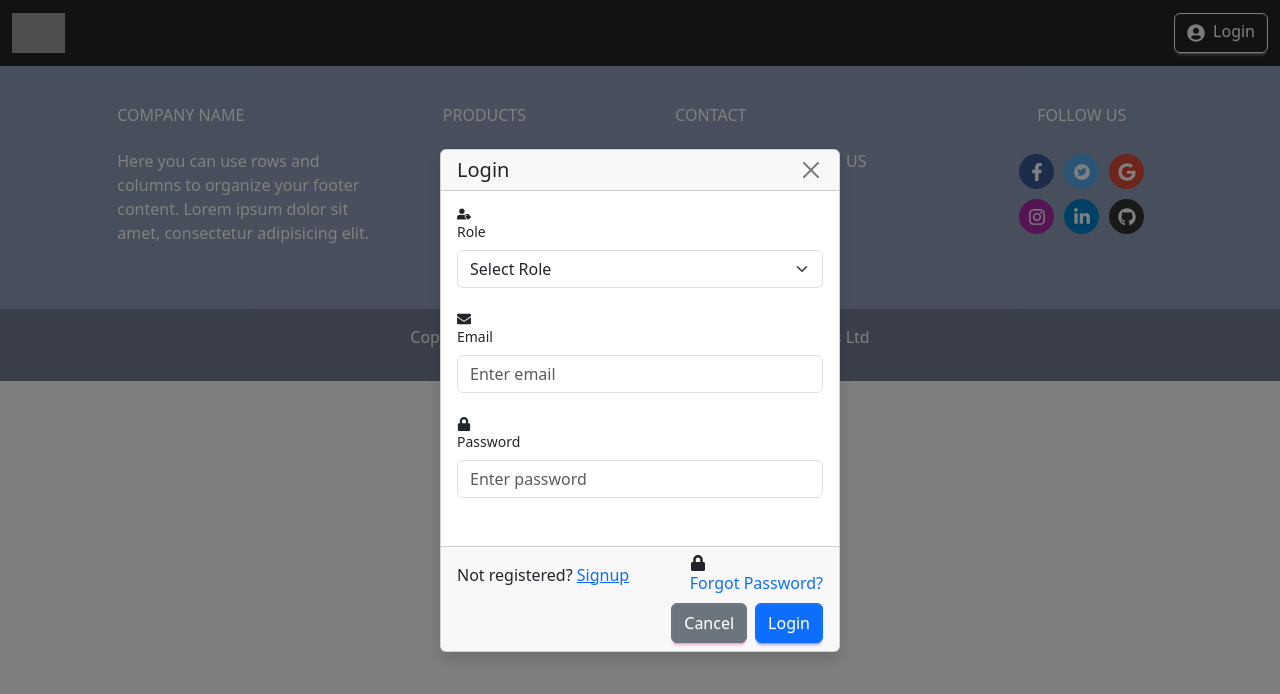
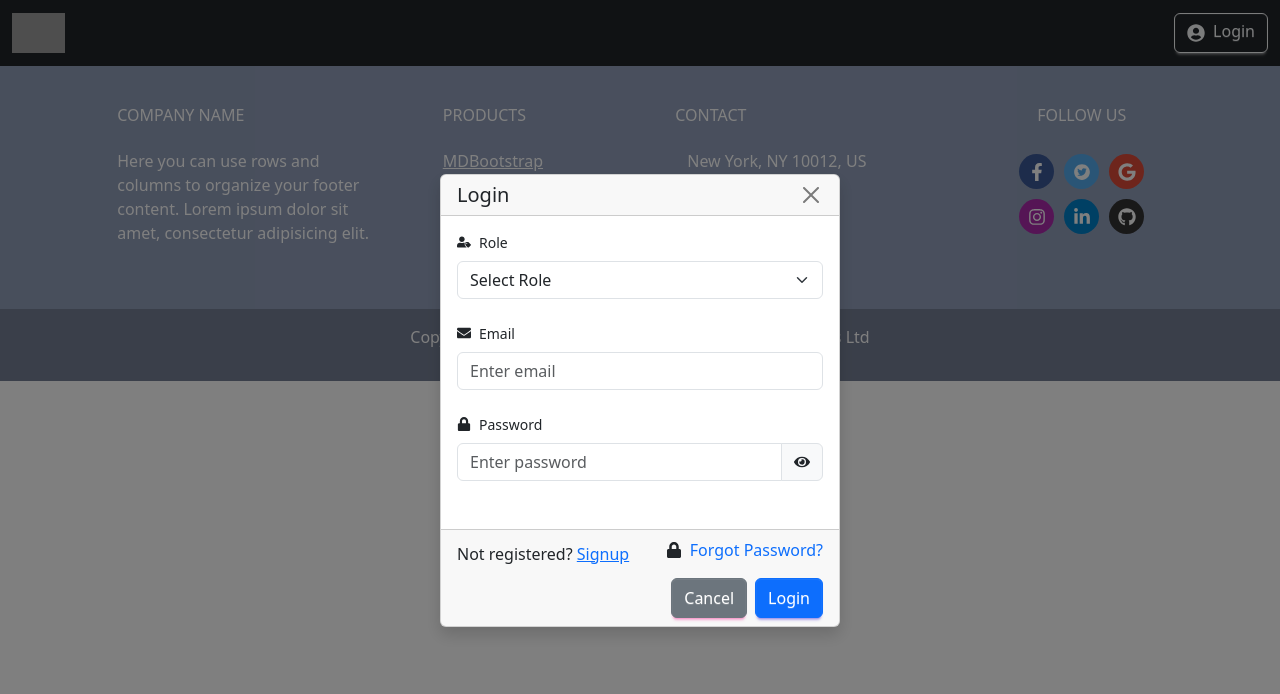
Before and after one commit to pushkardubey123/HR-Frontend, a React (Vite) app: page /login in a window 1280 px wide. Shown: the top 694 px of the page. Built offline with nearby package versions, Linux system fonts and the light colour scheme; grey boxes are pictures that could not be loaded.

Commit message:
first commit

```diff
--- a/src/Components/Common/ForgotPassword.jsx
+++ b/src/Components/Common/ForgotPassword.jsx
@@ -1,10 +1,11 @@
- import React from "react";
+import React from "react";
 import { useForm } from "react-hook-form";
 import { yupResolver } from "@hookform/resolvers/yup";
 import * as yup from "yup";
 import axios from "axios";
 import Swal from "sweetalert2";
 import { useNavigate } from "react-router-dom";
+import { FaEnvelope } from "react-icons/fa";
 
 const schema = yup.object().shape({
   email: yup.string().email("Invalid email").required("Email is required"),
@@ -28,23 +29,64 @@ const ForgotPassword = () => {
       localStorage.setItem("email", data.email);
       navigate("/verify-otp");
     } catch (err) {
-      Swal.fire("Error", err.response?.data?.message || "Something went wrong", "error");
+      Swal.fire(
+        "Error",
+        err.response?.data?.message || "Something went wrong",
+        "error"
+      );
     }
   };
 
   return (
-    <div className="container mt-5">
-      <h3>Forgot Password</h3>
-      <form onSubmit={handleSubmit(onSubmit)}>
-        <div className="mb-3">
-          <label>Email</label>
-          <input className="form-control" {...register("email")} />
-          <small className="text-danger">{errors.email?.message}</small>
+    <div style={backdropStyle}>
+      <div className="card shadow" style={cardStyle}>
+        <div className="card-header text-center">
+          <h4>Forgot Password</h4>
         </div>
-        <button className="btn btn-primary">Send OTP</button>
-      </form>
+        <form onSubmit={handleSubmit(onSubmit)}>
+          <div className="card-body">
+            <div className="mb-3">
+              <label className="form-label d-flex align-items-center gap-1">
+                <FaEnvelope /> <span>Email</span>
+              </label>
+              <input
+                type="email"
+                className="form-control"
+                placeholder="Enter your email"
+                {...register("email")}
+              />
+              {errors.email && (
+                <small className="text-danger">{errors.email.message}</small>
+              )}
+            </div>
+          </div>
+          <div className="card-footer text-end">
+            <button type="submit" className="btn btn-dark">
+              Send OTP
+            </button>
+          </div>
+        </form>
+      </div>
     </div>
   );
 };
 
+const backdropStyle = {
+  backgroundImage: `url('https://images.pexels.com/photos/1007568/pexels-photo-1007568.jpeg?auto=compress&cs=tinysrgb&w=1260&h=750&dpr=2')`,
+  backgroundSize: "cover",
+  backgroundPosition: "center",
+  height: "100vh",
+  display: "flex",
+  justifyContent: "center",
+  alignItems: "center",
+  padding: "1rem",
+};
+
+const cardStyle = {
+  width: "100%",
+  maxWidth: "400px",
+  borderRadius: "12px",
+  backgroundColor: "rgba(255,255,255,0.95)",
+};
+
 export default ForgotPassword;
--- a/src/Components/Common/Login.jsx
+++ b/src/Components/Common/Login.jsx
@@ -1,11 +1,11 @@
-import React from "react";
+import React, { useState } from "react";
 import axios from "axios";
 import Swal from "sweetalert2";
 import { useForm } from "react-hook-form";
 import { yupResolver } from "@hookform/resolvers/yup";
 import * as yup from "yup";
 import { Link, useNavigate } from "react-router-dom";
-import { FaEnvelope, FaLock, FaUserTag } from "react-icons/fa";
+import { FaEnvelope, FaLock, FaUserTag, FaEye, FaEyeSlash } from "react-icons/fa";
 
 const schema = yup.object().shape({
   role: yup.string().required("Role is required"),
@@ -20,6 +20,8 @@ const Login = ({ onClose, onLoginSuccess }) => {
     formState: { errors },
   } = useForm({ resolver: yupResolver(schema) });
 
+  const [showPassword, setShowPassword] = useState(false);
+  const [loading, setLoading] = useState(false);
   const navigate = useNavigate();
 
   const showAlert = (title, text, icon) => {
@@ -33,14 +35,17 @@ const Login = ({ onClose, onLoginSuccess }) => {
 
   const onSubmit = async (data) => {
     try {
+      setLoading(true);
       const res = await axios.post(
         `${import.meta.env.VITE_API_URL}/user/login`,
         data
       );
+
       if (res.data.success === true) {
         const actualRole = res.data.data.role;
 
         if (actualRole.toLowerCase() !== data.role.toLowerCase()) {
+          setLoading(false);
           return showAlert(
             "Access Denied",
             `You are registered as ${actualRole}, but selected ${data.role}`,
@@ -61,14 +66,9 @@ const Login = ({ onClose, onLoginSuccess }) => {
         await showAlert("Success", "Logged in successfully", "success");
 
         if (typeof onLoginSuccess === "function") onLoginSuccess();
+        onClose();
 
-        onClose();
-        console.log(actualRole);
-        if (actualRole === "admin") {
-          navigate("/admin/dashboard");
-        } else {
-          navigate("/employee/dashboard");
-        }
+        navigate(actualRole === "admin" ? "/admin/dashboard" : "/employee/dashboard");
       } else {
         showAlert("Failed", res.data.message, "error");
       }
@@ -79,6 +79,8 @@ const Login = ({ onClose, onLoginSuccess }) => {
         err.response?.data?.message || "Login failed",
         "error"
       );
+    } finally {
+      setLoading(false);
     }
   };
 
@@ -87,17 +89,15 @@ const Login = ({ onClose, onLoginSuccess }) => {
       <div className="card shadow" style={modalStyle}>
         <div className="card-header d-flex justify-content-between align-items-center">
           <h5 className="mb-0">Login</h5>
-          <button
-            type="button"
-            className="btn-close"
-            onClick={onClose}
-          ></button>
+          <button type="button" className="btn-close" onClick={onClose}></button>
         </div>
+
         <form onSubmit={handleSubmit(onSubmit)}>
           <div className="card-body">
+            {/* Role Field */}
             <div className="mb-3">
-              <label className="form-label">
-                <FaUserTag className="me-1" /> Role
+              <label className="form-label d-flex align-items-center gap-2">
+                <FaUserTag /> <span>Role</span>
               </label>
               <select className="form-select" {...register("role")}>
                 <option value="">Select Role</option>
@@ -109,9 +109,10 @@ const Login = ({ onClose, onLoginSuccess }) => {
               )}
             </div>
 
+            {/* Email Field */}
             <div className="mb-3">
-              <label className="form-label">
-                <FaEnvelope className="me-1" /> Email
+              <label className="form-label d-flex align-items-center gap-2">
+                <FaEnvelope /> <span>Email</span>
               </label>
               <input
                 type="email"
@@ -124,21 +125,32 @@ const Login = ({ onClose, onLoginSuccess }) => {
               )}
             </div>
 
+            {/* Password Field */}
             <div className="mb-3">
-              <label className="form-label">
-                <FaLock className="me-1" /> Password
+              <label className="form-label d-flex align-items-center gap-2">
+                <FaLock /> <span>Password</span>
               </label>
-              <input
-                type="password"
-                className="form-control"
-                placeholder="Enter password"
-                {...register("password")}
-              />
+              <div className="input-group">
+                <input
+                  type={showPassword ? "text" : "password"}
+                  className="form-control"
+                  placeholder="Enter password"
+                  {...register("password")}
+                />
+                <span
+                  className="input-group-text"
+                  onClick={() => setShowPassword((prev) => !prev)}
+                  style={{ cursor: "pointer" }}
+                >
+                  {showPassword ? <FaEyeSlash /> : <FaEye />}
+                </span>
+              </div>
               {errors.password && (
                 <small className="text-danger">{errors.password.message}</small>
               )}
             </div>
           </div>
+
           <div className="card-footer mt-3">
             <div className="d-flex justify-content-between align-items-center mb-2">
               <p className="mb-0">
@@ -147,32 +159,24 @@ const Login = ({ onClose, onLoginSuccess }) => {
                   Signup
                 </Link>
               </p>
-              <p className="mb-0">
-                <FaLock className="me-1" />
+              <label className="form-label d-flex align-items-center gap-2">
+                <FaLock />
                 <Link
                   to="/forgot-password"
                   onClick={onClose}
-                  style={{
-                    textDecoration: "none",
-                    color: "#0d6efd",
-                    fontWeight: "500",
-                  }}
+                  style={{ textDecoration: "none", color: "#0d6efd", fontWeight: "500" }}
                 >
-                  Forgot Password?
+                  <span>Forgot Password?</span>
                 </Link>
-              </p>
+              </label>
             </div>
 
             <div className="d-flex justify-content-end gap-2">
-              <button
-                type="button"
-                className="btn btn-secondary"
-                onClick={onClose}
-              >
+              <button type="button" className="btn btn-secondary" onClick={onClose}>
                 Cancel
               </button>
-              <button type="submit" className="btn btn-primary">
-                Login
+              <button type="submit" className="btn btn-primary" disabled={loading}>
+                {loading ? "Logging in..." : "Login"}
               </button>
             </div>
           </div>
@@ -182,6 +186,7 @@ const Login = ({ onClose, onLoginSuccess }) => {
   );
 };
 
+// Styles
 const backdropStyle = {
   position: "fixed",
   top: 0,
@@ -194,6 +199,10 @@ const backdropStyle = {
   alignItems: "center",
   zIndex: 9999,
 };
-const modalStyle = { width: "100%", maxWidth: "400px" };
+
+const modalStyle = {
+  width: "100%",
+  maxWidth: "400px",
+};
 
 export default Login;
--- a/src/Components/Common/ResetPassword.jsx
+++ b/src/Components/Common/ResetPassword.jsx
@@ -1,4 +1,3 @@
-// src/pages/ResetPassword.jsx
 import React from "react";
 import { useForm } from "react-hook-form";
 import { yupResolver } from "@hookform/resolvers/yup";
@@ -6,9 +5,13 @@ import * as yup from "yup";
 import axios from "axios";
 import Swal from "sweetalert2";
 import { useNavigate } from "react-router-dom";
+import { FaLock } from "react-icons/fa";
 
 const schema = yup.object().shape({
-  newPassword: yup.string().required("New password is required").min(6, "Min 6 characters"),
+  newPassword: yup
+    .string()
+    .required("New password is required")
+    .min(6, "Minimum 6 characters required"),
 });
 
 const ResetPassword = () => {
@@ -32,25 +35,62 @@ const ResetPassword = () => {
       Swal.fire("Success", res.data.message, "success");
       localStorage.removeItem("email");
       localStorage.removeItem("otp");
-      navigate("/login");
+      navigate("/");
     } catch (err) {
       Swal.fire("Error", err.response?.data?.message || "Reset failed", "error");
     }
   };
 
   return (
-    <div className="container mt-5">
-      <h3>Reset Password</h3>
-      <form onSubmit={handleSubmit(onSubmit)}>
-        <div className="mb-3">
-          <label>New Password</label>
-          <input type="password" className="form-control" {...register("newPassword")} />
-          <small className="text-danger">{errors.newPassword?.message}</small>
+    <div style={backdropStyle}>
+      <div className="card shadow" style={cardStyle}>
+        <div className="card-header text-center">
+          <h4>Reset Password</h4>
         </div>
-        <button className="btn btn-warning">Reset Password</button>
-      </form>
+        <form onSubmit={handleSubmit(onSubmit)}>
+          <div className="card-body">
+            <div className="mb-3">
+              <label className="form-label d-flex align-items-center gap-1">
+                <FaLock /> <span>New Password</span>
+              </label>
+              <input
+                type="password"
+                className="form-control"
+                placeholder="Enter new password"
+                {...register("newPassword")}
+              />
+              {errors.newPassword && (
+                <small className="text-danger">{errors.newPassword.message}</small>
+              )}
+            </div>
+          </div>
+          <div className="card-footer text-end">
+            <button type="submit" className="btn btn-warning">
+              Reset Password
+            </button>
+          </div>
+        </form>
+      </div>
     </div>
   );
 };
 
+const backdropStyle = {
+  backgroundImage: `url("https://img.freepik.com/free-photo/top-view-lock-with-password-keyboard_23-2148578100.jpg?ga=GA1.1.1970270771.1749550567&semt=ais_items_boosted&w=740")`,
+  backgroundSize: "cover",
+  backgroundPosition: "center",
+  height: "100vh",
+  display: "flex",
+  justifyContent: "center",
+  alignItems: "center",
+  padding: "1rem",
+};
+
+const cardStyle = {
+  width: "100%",
+  maxWidth: "400px",
+  borderRadius: "12px",
+  backgroundColor: "rgba(255,255,255,0.95)",
+};
+
 export default ResetPassword;
--- a/src/Components/Home/Banner.jsx
+++ b/src/Components/Home/Banner.jsx
@@ -15,10 +15,7 @@ const Banner = () => {
     We're not here to Compete<br/>
 We are here to Lead
     </h4>
-  <input type="text" className="grow form-control border-2 border-dark" placeholder="Email" />
-  <input type="text" className="grow form-control border-2 border-dark mt-2" placeholder="Password" />
     </div>
-    <button className="mt-3 btn btn-dark text-white" >Login</button>
     </div>
     <div className='w-full md:w-1/2 order-1 md:order-2 mt-5'>
     <img src='https://stdigital.in/public/assets/front/img/ddex-gateway-img.png' alt="" className='w-92 h-92' />
```
Also changed, not shown: src/Components/Common/VerifyOtp.jsx (+46 -10 lines).
